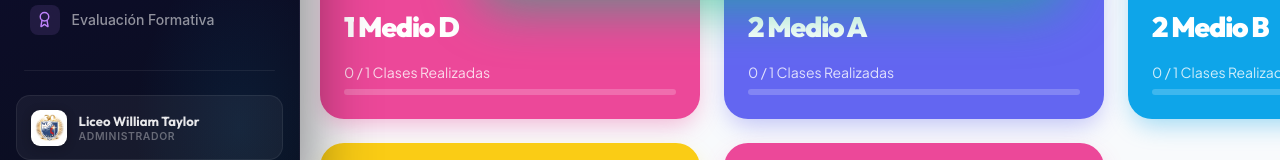
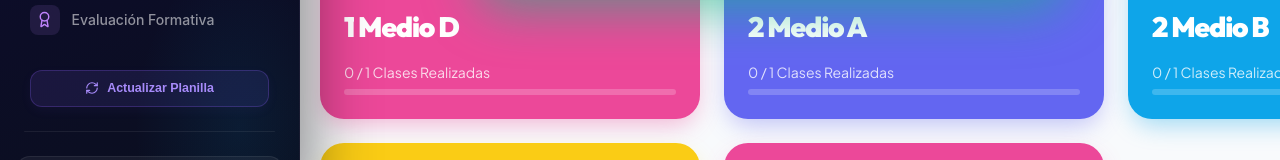
Before and after one commit to ramirezfuenzalida/planificador-de-proyectos, a React (Vite) app: page / in a window 1280 px wide. Shown: the part 593-753 px from the top of the page. Built offline with nearby package versions, Linux system fonts and the light colour scheme; no server answers; the database is empty.

Commit message:
feat: add manual sync button in sidebar to pull latest planning data from Google Sheets instantly

```diff
--- a/src/App.tsx
+++ b/src/App.tsx
@@ -220,7 +220,7 @@ export default function App() {
     try { return JSON.parse(str); } catch { return fallback; }
   };
 
-  const fetchData = async () => {
+  const fetchData = async (isManual = false) => {
     setLoading(true);
     try {
       const PM_SHEET_ID = '1i3s_Qwcw0tJv9hxfIrWsrPMhztB5lv88NcAa0aOQwcc';
@@ -317,6 +317,11 @@ export default function App() {
         pm: sortByDate(normalize(pmData, 'pm')),
         sm: sortByDate(normalize(smData, 'sm'))
       });
+
+      if (isManual) {
+        setToastMessage("¡Planificación actualizada exitosamente!");
+        setTimeout(() => setToastMessage(null), 3000);
+      }
     } catch (e) {
       console.error("Fetch failed", e);
       setToastMessage("Error al sincronizar con Google Sheets");
@@ -432,6 +437,8 @@ export default function App() {
         handleCourseSelect={handleCourseSelect}
         isSyncing={isSyncing}
         lastSyncTime={lastSyncTime}
+        onRefreshData={() => fetchData(true)}
+        isLoadingData={loading}
       />
 
       <main className="main-board no-flicker">
--- a/src/components/Sidebar.tsx
+++ b/src/components/Sidebar.tsx
@@ -28,6 +28,8 @@ interface SidebarProps {
   handleCourseSelect: (courseName: string) => void;
   isSyncing?: boolean;
   lastSyncTime?: Date;
+  onRefreshData?: () => void;
+  isLoadingData?: boolean;
 }
 
 const Sidebar: React.FC<SidebarProps> = ({
@@ -42,7 +44,9 @@ const Sidebar: React.FC<SidebarProps> = ({
   handleBackToCourses,
   handleCourseSelect,
   isSyncing,
-  lastSyncTime
+  lastSyncTime,
+  onRefreshData,
+  isLoadingData
 }) => {
   const [is1MedioExpanded, setIs1MedioExpanded] = useState(false);
   const [is2MedioExpanded, setIs2MedioExpanded] = useState(false);
@@ -232,6 +236,51 @@ const Sidebar: React.FC<SidebarProps> = ({
             </button>
           </nav>
 
+          {/* ── ACTUALIZAR PLANIFICACIÓN ── */}
+          <div style={{ padding: '0 0.85rem', marginTop: '1.5rem' }}>
+            <button
+              onClick={onRefreshData}
+              disabled={isLoadingData}
+              style={{
+                width: '100%',
+                display: 'flex',
+                alignItems: 'center',
+                justifyContent: 'center',
+                gap: '8px',
+                padding: '0.65rem 1rem',
+                background: isLoadingData
+                  ? 'rgba(139, 92, 246, 0.08)'
+                  : 'linear-gradient(135deg, rgba(139, 92, 246, 0.12) 0%, rgba(99, 102, 241, 0.12) 100%)',
+                border: '1px solid rgba(139, 92, 246, 0.25)',
+                borderRadius: '12px',
+                color: '#a78bfa',
+                fontSize: '0.78rem',
+                fontWeight: 600,
+                cursor: isLoadingData ? 'not-allowed' : 'pointer',
+                transition: 'all 0.2s ease',
+                boxShadow: '0 4px 12px rgba(139, 92, 246, 0.05)'
+              }}
+              className="sb2-refresh-btn"
+              onMouseEnter={(e) => {
+                if (!isLoadingData) {
+                  e.currentTarget.style.background = 'linear-gradient(135deg, rgba(139, 92, 246, 0.2) 0%, rgba(99, 102, 241, 0.2) 100%)';
+                  e.currentTarget.style.borderColor = 'rgba(139, 92, 246, 0.4)';
+                  e.currentTarget.style.transform = 'translateY(-1px)';
+                }
+              }}
+              onMouseLeave={(e) => {
+                if (!isLoadingData) {
+                  e.currentTarget.style.background = 'linear-gradient(135deg, rgba(139, 92, 246, 0.12) 0%, rgba(99, 102, 241, 0.12) 100%)';
+                  e.currentTarget.style.borderColor = 'rgba(139, 92, 246, 0.25)';
+                  e.currentTarget.style.transform = 'translateY(0)';
+                }
+              }}
+            >
+              <RefreshCw size={14} className={isLoadingData ? 'spin' : ''} style={{ animationDuration: '1.5s' }} />
+              <span>{isLoadingData ? 'Actualizando...' : 'Actualizar Planilla'}</span>
+            </button>
+          </div>
+
           {/* ── INSTITUTION CARD (inline, not fixed) ── */}
           <div className="sb2-divider" />
 
```
